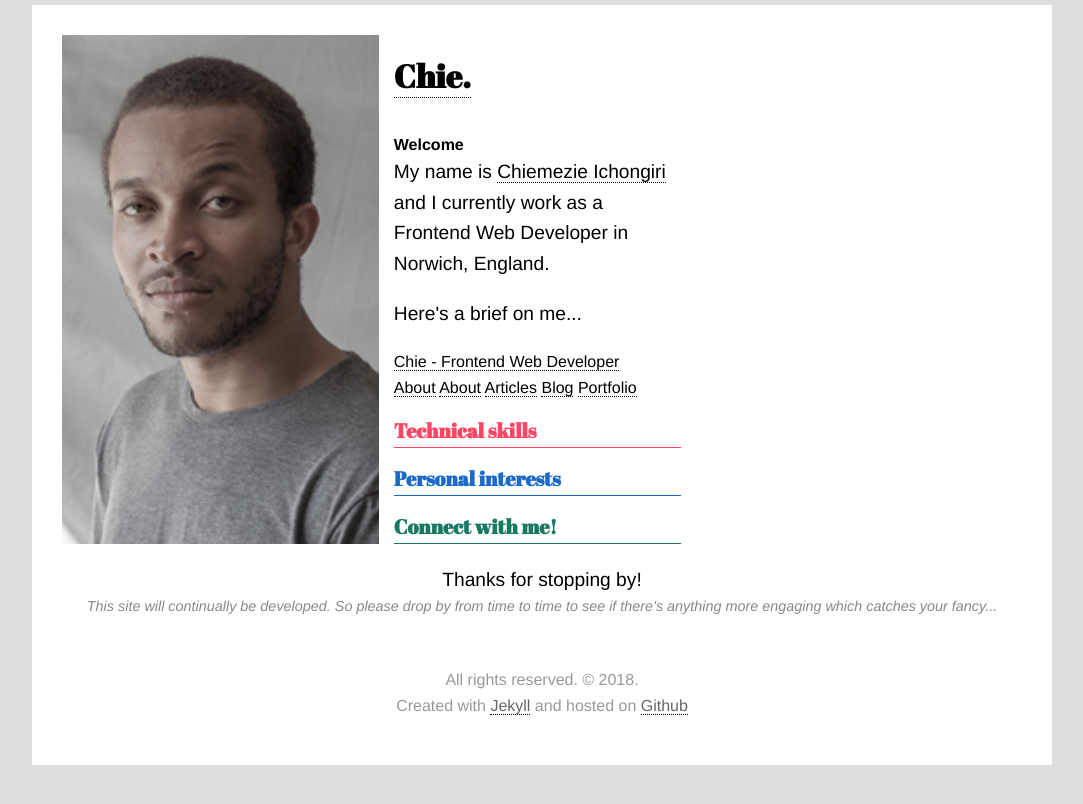
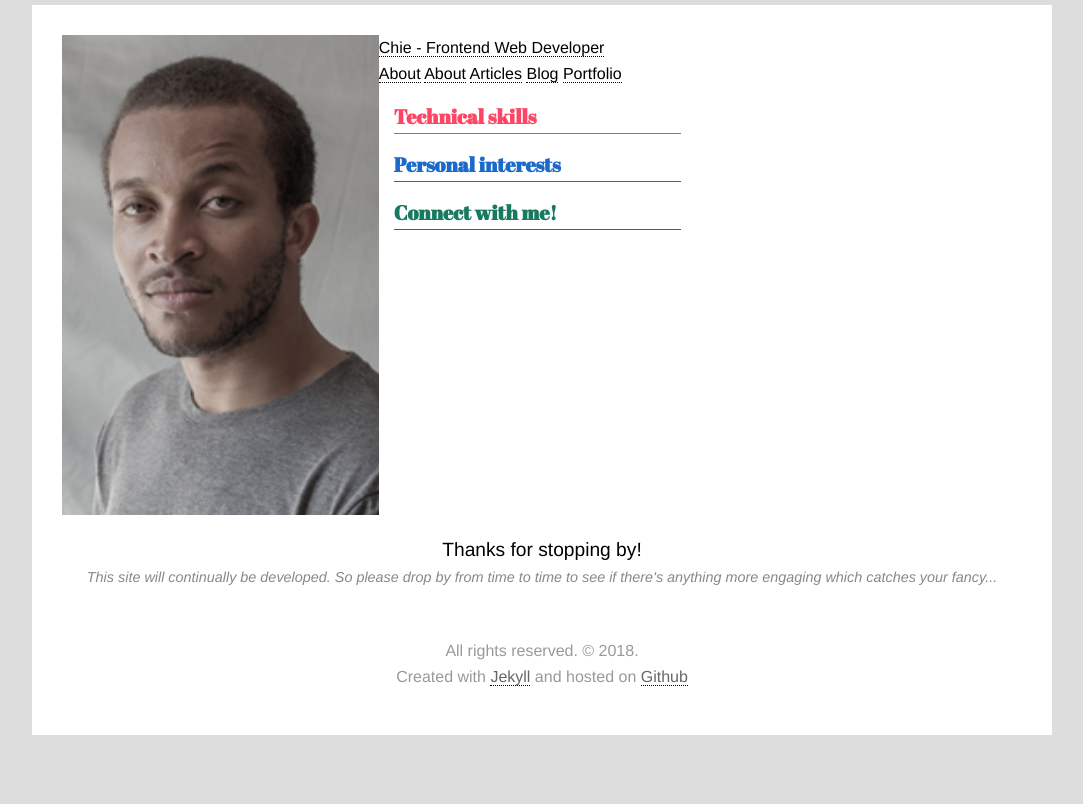
Before and after one commit to chiich/portfolio, a Jekyll site: the page built from index.html, in a window 1280 px wide. Shown: the top 804 px of the page, without its empty margins (98-1181 px from the left). Built offline with Jekyll 4.4.1, drawn with Linux system fonts in a browser that asks for light colours; nearby versions of some CDN libraries; some web fonts are replaced.

Commit message:
Update header.html

```diff
--- a/_includes/header.html
+++ b/_includes/header.html
@@ -1,12 +1,5 @@
 <header class="site-header" role="banner">
-  <div class="inner">
-    <h1 id="logo"><a href="/" title="Short form of my full name - takes you to the Homepage">Chie.</a></h1>
 
-      <p class="intro"><strong>Welcome</strong></p>
-
-    <p>My name is <a href="https://uk.linkedin.com/in/ichongiric" title="My full name - takes you to my Linkedin profile page">Chiemezie Ichongiri</a> and I currently work as a Frontend Web Developer in Norwich, England.</p>
-
-    <p>Here's a brief on me...</p>
 
     <div class="wrapper">
       <a class="site-title" href="{{ "/" | relative_url}}">{{ site.title | escape }}</a>
@@ -22,5 +15,5 @@
         </div>
       </nav>
     </div>
-  </div>
+
 </header>
```
